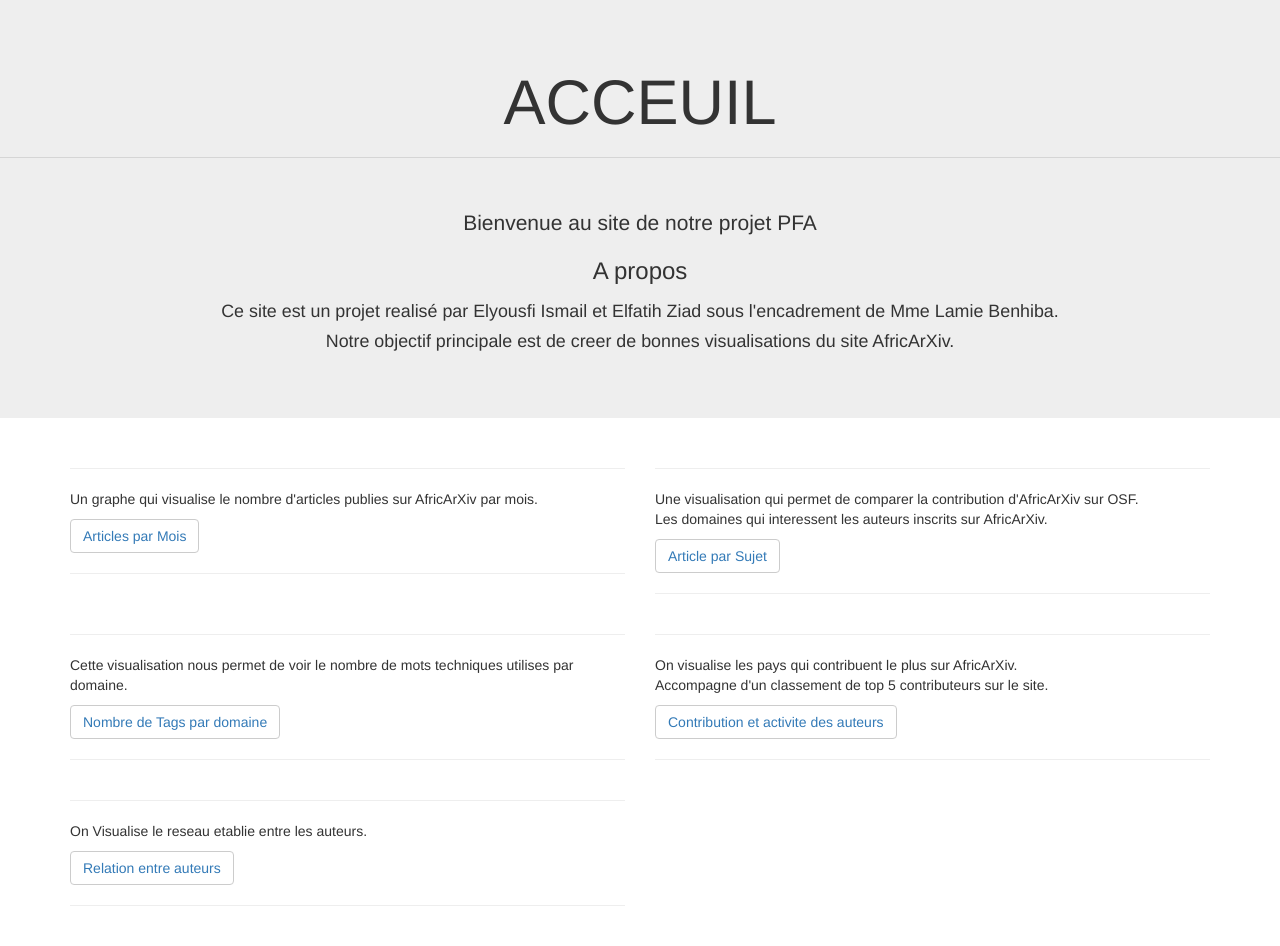
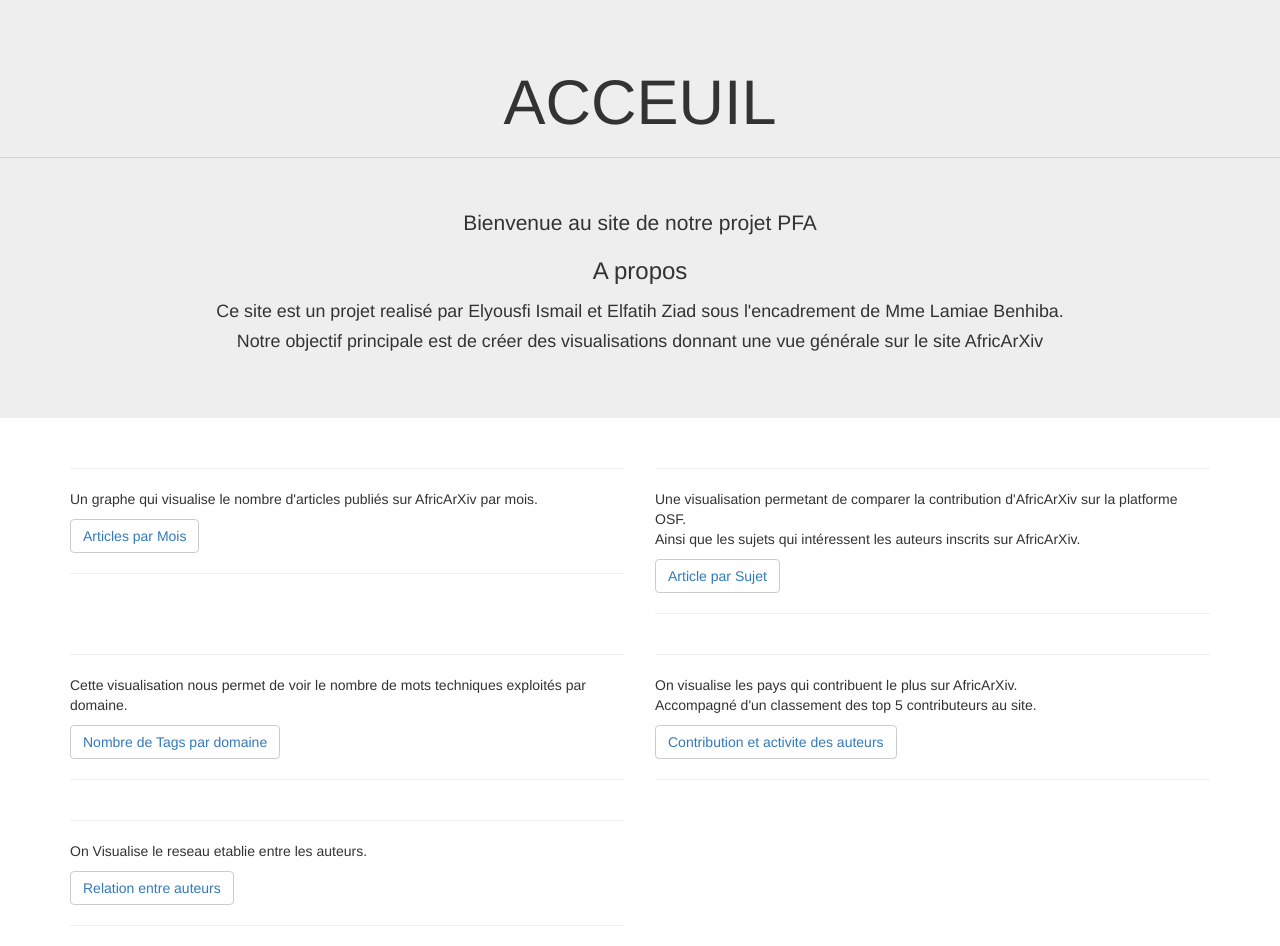
Before and after one commit to IsmailELY/Data-application-for-extracting-and-visualizing-research-papers-data, a Django app: page / in a window 1280 px wide. Before the commit the page ends 906 px from the top, so only its background shows below. Run offline with Django 3.2, Linux system fonts and the light colour scheme; data comes from the database, SQL or seed files in the repository; both versions use the stored data as it was after the commit; data that the repository does not hold is empty; some libraries are stand-ins or nearby versions.

Commit message:
dernière touche

```diff
--- a/src/templates/author_per_country.html
+++ b/src/templates/author_per_country.html
@@ -30,7 +30,7 @@ function setChart(){
     options: {
       title: {
         display: true,
-        text: 'Effectif de contributeurs par region'
+        text: 'Effectif de contributeurs par région'
       }
     }
 });
@@ -66,7 +66,7 @@ setChart();
                     var Number = {{ nbr_art }}
                     for (var num=0; num<=4; num++)
                     {
-                     document.writeln("<BR><BR><LI><strong>Nom :</strong>",Aut_list[num],"  <BR><strong>Numero d'article publie :</strong> ",Number[num]);
+                     document.writeln("<BR><BR><LI><strong>Nom :</strong>",Aut_list[num],"  <BR><strong>Numéro d'articles publiés :</strong> ",Number[num]);
                     }
                 </SCRIPT>
             </ul>
--- a/src/templates/authors_networks.html
+++ b/src/templates/authors_networks.html
@@ -19,7 +19,7 @@
 </head>
 <body>
 <div class="jumbotron text-center">
-    <h2><b>Relation entre les differents auteurs d'AfricArXiv</h2>
+    <h2><b>Relations entre les différents auteurs d'AfricArXiv</b></h2>
 </div>
 <div id="mynetwork" class="container"></div>
 
--- a/src/templates/home.html
+++ b/src/templates/home.html
@@ -18,34 +18,34 @@
          <hr/>
          <p><br>Bienvenue au site de notre projet PFA</p>
          <h3>A propos</h3>
-         <p><small>Ce site est un projet realisé par Elyousfi Ismail et Elfatih Ziad sous l'encadrement de Mme Lamie Benhiba.<br>
-             Notre objectif principale est de creer de bonnes visualisations du site AfricArXiv.</small></p>
+         <p><small>Ce site est un projet realisé par Elyousfi Ismail et Elfatih Ziad sous l'encadrement de Mme Lamiae Benhiba.<br>
+             Notre objectif principale est de créer des visualisations donnant une vue générale sur le site AfricArXiv </small></p>
      </div>
 
      <div class="container">
          <div class="row">
              <div class="col-sm-6">
                 <hr>
-                <p>  Un graphe qui visualise le nombre d'articles publies sur AfricArXiv par mois.</p>
+                <p>  Un graphe qui visualise le nombre d'articles publiés sur AfricArXiv par mois.</p>
                 <button class="btn btn-default"><a href="/viz_1/">Articles par Mois</a></button>
                 <hr>
              </div>
              <div class="col-sm-6">
                 <hr>
-                <p>Une visualisation qui permet de comparer la contribution d'AfricArXiv sur OSF.<br>Les domaines qui interessent les auteurs inscrits sur AfricArXiv.</p>
+                <p>Une visualisation permetant de comparer la contribution d'AfricArXiv sur la platforme OSF.<br>Ainsi que les sujets qui intéressent les auteurs inscrits sur AfricArXiv.</p>
                 <button class="btn btn-default"><a href="/viz_2/">Article par Sujet</a></button>
                 <hr>
              </div>
              <div class="col-sm-6">
                  <hr>
-                 <p>Cette visualisation nous permet de voir le nombre de mots techniques utilises par domaine.</p>
+                 <p>Cette visualisation nous permet de voir le nombre de mots techniques exploités par domaine.</p>
                  <button class="btn btn-default"><a href="viz_3/">Nombre de Tags par domaine</a></button>
                  <hr>
              </div>
              <hr>
              <div class="col-sm-6">
                 <hr>
-                <p>On visualise les pays qui contribuent le plus sur AfricArXiv.<br>Accompagne d'un classement de top 5 contributeurs sur le site.</p>
+                <p>On visualise les pays qui contribuent le plus sur AfricArXiv.<br>Accompagné d'un classement des top 5 contributeurs au site.</p>
                 <button class="btn btn-default"><a href="viz_4/">Contribution et activite des auteurs</a></button>
                 <hr>
              </div>
--- a/src/templates/preprint_per_month.html
+++ b/src/templates/preprint_per_month.html
@@ -26,14 +26,14 @@ function setChart(){
     data: {
         labels: Months,
         datasets: [{
-            label: 'Articles publies',
+            label: 'Articles publiés',
             data: NumPrep,
             backgroundColor: BkGround ,
             borderColor: BrColor,
             borderWidth: 1
         },
         {
-            label: 'Densite de publication',
+            label: 'Densité de publications',
             data: NumPrep,
             backgroundColor: 'darkorange' ,
 
@@ -59,7 +59,7 @@ setChart();
 
 {% block content %}
 <div class="container"  >
-    <h2>Articles Publies sur AfricArXiv Par Mois</h2>
+    <h2>Articles Publiés sur AfricArXiv Par Mois</h2>
 </div>
 
 {% endblock content %}
--- a/src/templates/preprint_per_subject.html
+++ b/src/templates/preprint_per_subject.html
@@ -75,7 +75,7 @@ setChart2();
 
 {% block content %}
 <div class="container">
-    <h1>Articles publies par domaine (Sujets)</h1>
+    <h1>Articles publiés par domaine (Sujets)</h1>
 </div>
 
 {% endblock content %}
--- a/src/templates/tag_per_subject.html
+++ b/src/templates/tag_per_subject.html
@@ -26,7 +26,7 @@ function setChart(){
     data: {
         labels: Subject,
         datasets: [{
-            label: 'Nombre de mots cles',
+            label: 'Nombre de mots clé',
             data: NumTag,
             backgroundColor: BkGround ,
             borderColor: BrColor,
@@ -51,7 +51,7 @@ setChart();
 
 {% block content %}
 <div class="container"  >
-    <h1><small>Nombre de Mots cles employee par domaine</small></h1>
+    <h1><small>Nombre de Mots clés employee par domaine</small></h1>
 </div>
 
 {% endblock content %}
```
Also changed, not shown: src/db.sqlite3.
